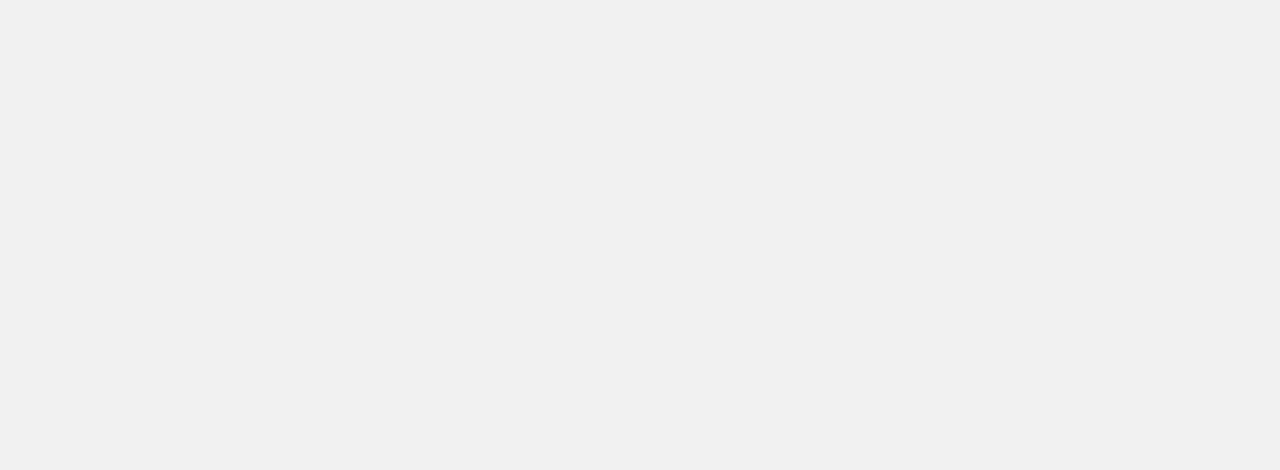
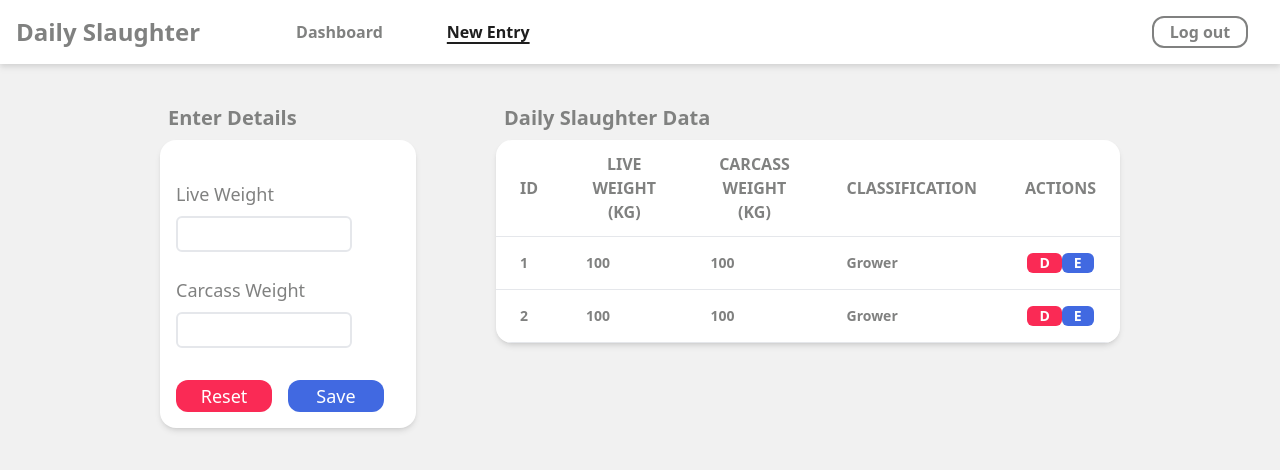
Before and after one commit to Despee2k/daily-slaughter, a React (Vite) app in the folder frontend/: page /new-entry in a window 1280 px wide. Before the commit this address had no page. Shown: the top 470 px of the page. Built offline with nearby package versions, Linux system fonts and the light colour scheme.

Commit message:
feat: add static new-entry page

```diff
--- a/frontend/src/App.jsx
+++ b/frontend/src/App.jsx
@@ -1,6 +1,7 @@
 import { BrowserRouter as Router, Routes, Route } from "react-router-dom";
 import Dashboard from "./Pages/Dashboard";
 import LoginPage from "./Pages/LoginPage";
+import NewEntry from "./Pages/NewEntry";
 
 const App = () => {
   return (
@@ -8,6 +9,7 @@ const App = () => {
       <Routes>
         <Route path="/" element={<Dashboard />} />
         <Route path="/login" element={<LoginPage />} />
+        <Route path="/new-entry" element={<NewEntry />} />
       </Routes>
     </Router>
   )
--- /dev/null
+++ b/frontend/src/Components/New-Entry/DetailEntry.jsx
@@ -0,0 +1,28 @@
+import WeightInput from "./WeightInput";
+import Button from "../UI/Button";
+
+const DetailEntry = () => {
+  return (
+    <div>
+      <h1 className="mb-2 ml-2 text-xl font-bold text-[#808180]">
+        Enter Details
+      </h1>
+      <div className="h-72 w-64 rounded-2xl bg-[#FFFFFF] p-4 shadow-md">
+        <WeightInput label="Live Weight" />
+        <WeightInput label="Carcass Weight" />
+        <div className="mt-8 grid grid-cols-2">
+          <Button
+            label="Reset"
+            style="w-24 h-8 text-[#FFFFFF] bg-[#FA2A55] rounded-xl mx-auto text-lg hover:bg-[#D5204C]"
+          />
+          <Button
+            label="Save"
+            style="w-24 h-8 text-[#FFFFFF] bg-[#4169E1] rounded-xl mx-auto text-lg hover:bg-[#3654C9]"
+          />
+        </div>
+      </div>
+    </div>
+  );
+};
+
+export default DetailEntry;
--- /dev/null
+++ b/frontend/src/Components/New-Entry/SlaughterData.jsx
@@ -0,0 +1,65 @@
+import Button from "../UI/Button";
+
+const SlaughterData = () => {
+  let THcss = "px-6 py-3";
+  let TDcss = "px-6 py-4";
+  let BUTTON1css =
+    "px-3 text-[#FFFFFF] bg-[#FA2A55] rounded-md mx-auto hover:bg-[#D5204C]";
+  let BUTTON2css =
+    "px-3 text-[#FFFFFF] bg-[#4169E1] rounded-md mx-auto hover:bg-[#3654C9]";
+
+  return (
+    <div>
+      <h1 className="mb-2 ml-2 text-xl font-bold text-[#808180]">
+        Daily Slaughter Data
+      </h1>
+      <div className="relative overflow-x-auto rounded-2xl shadow-md">
+        <table className="w-full text-[#808180]">
+          <thead className="border-b bg-[#FFFFFF] font-bold uppercase">
+            <tr>
+              <th scope="col" className={THcss}>
+                ID
+              </th>
+              <th scope="col" className={THcss}>
+                Live Weight (KG)
+              </th>
+              <th scope="col" className={THcss}>
+                Carcass Weight (KG)
+              </th>
+              <th scope="col" className={THcss}>
+                Classification
+              </th>
+              <th scope="col" className={THcss}>
+                Actions
+              </th>
+            </tr>
+          </thead>
+          <tbody className="text-sm font-semibold">
+            <tr className="border-b bg-[#FFFFFF]">
+              <td className={TDcss}>1</td>
+              <td className={TDcss}>100</td>
+              <td className={TDcss}>100</td>
+              <td className={TDcss}>Grower</td>
+              <td className={`flex justify-center ${TDcss}`}>
+                <Button label="D" style={BUTTON1css} />
+                <Button label="E" style={BUTTON2css} />
+              </td>
+            </tr>
+            <tr className="border-b bg-[#FFFFFF]">
+              <td className={TDcss}>2</td>
+              <td className={TDcss}>100</td>
+              <td className={TDcss}>100</td>
+              <td className={TDcss}>Grower</td>
+              <td className={`flex justify-center ${TDcss}`}>
+                <Button label="D" style={BUTTON1css} />
+                <Button label="E" style={BUTTON2css} />
+              </td>
+            </tr>
+          </tbody>
+        </table>
+      </div>
+    </div>
+  );
+};
+
+export default SlaughterData;
--- /dev/null
+++ b/frontend/src/Components/New-Entry/WeightInput.jsx
@@ -0,0 +1,13 @@
+const WeightInput = ({ label }) => {
+  return (
+    <div className="mt-6 flex flex-col">
+      <label className="mb-2 text-lg text-[#808180]">{label}</label>
+      <input
+        type="text"
+        className="w-44 rounded-md border-2 p-1 text-[#808180] focus:border-transparent focus:outline-none focus:ring focus:ring-[#808180]"
+      ></input>
+    </div>
+  );
+};
+
+export default WeightInput;
--- /dev/null
+++ b/frontend/src/Pages/NewEntry.jsx
@@ -0,0 +1,20 @@
+import DetailEntry from "../Components/New-Entry/DetailEntry"
+import NavBar from "../Components/UI/NavBar"
+import SlaughterData from "../Components/New-Entry/SlaughterData"
+
+const NewEntry = () => {
+  return (
+    <div>
+      <header>
+        <NavBar />
+      </header>
+
+      <main className="mx-40 my-10 flex gap-20">
+        <DetailEntry />
+        <SlaughterData />
+      </main>
+    </div>
+  )
+}
+
+export default NewEntry
```
